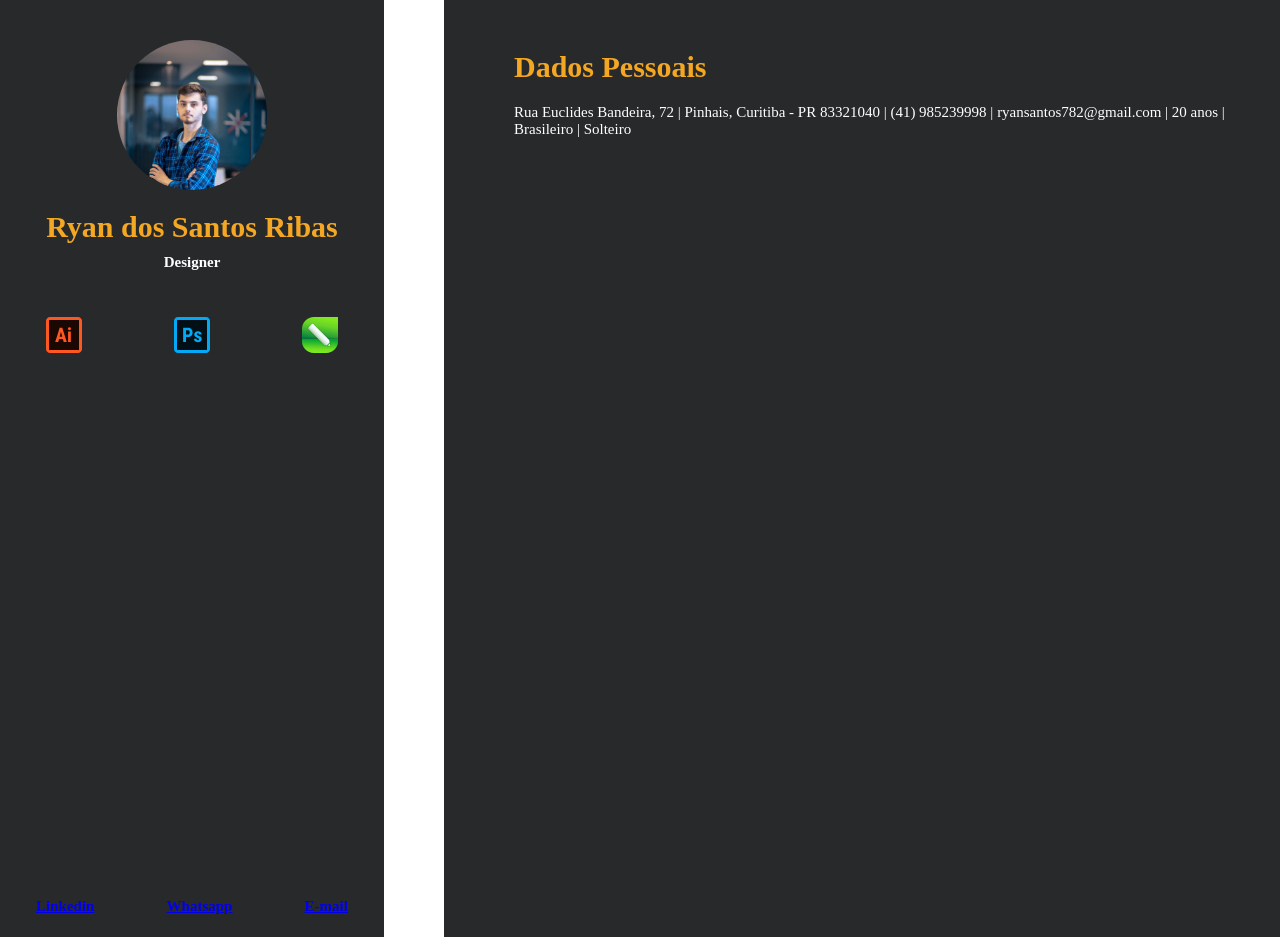
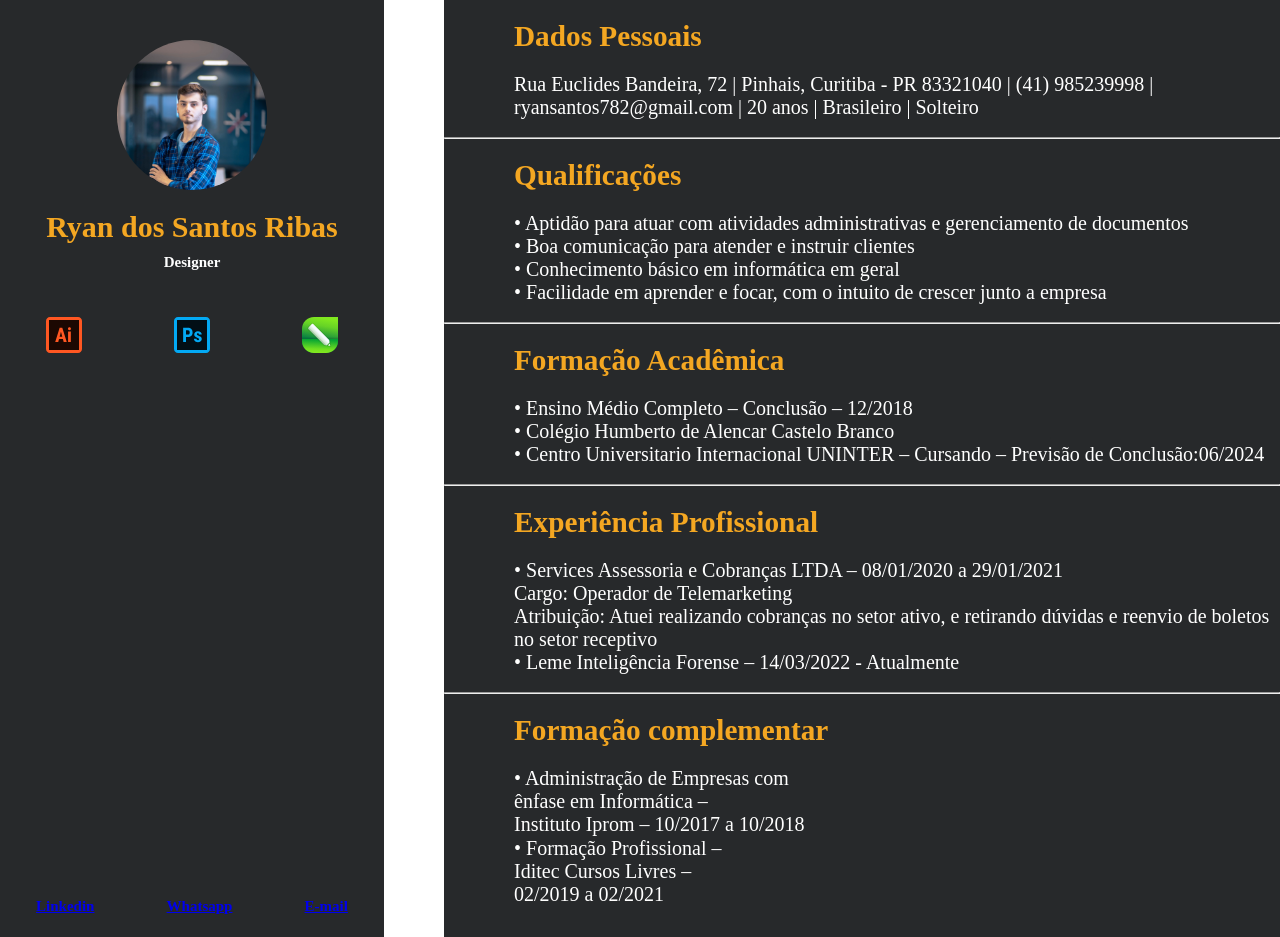
Before and after one commit to RyanSantos2022/Projeto-HTML-CSS, a plain HTML site: page index.html in a window 1280 px wide. Drawn offline with Linux system fonts and the light colour scheme.

Commit message:
feat(PROJETO-001): Curriculo quase pronto

```diff
--- a/index.html
+++ b/index.html
@@ -40,9 +40,60 @@
             </div>
             <div class="section">
                 <section>
-                    <section class="dadospessoais">
-                        <h1 id="dados">Dados Pessoais</h1>
-                        <p id="informações">Rua Euclides Bandeira, 72 | Pinhais, Curitiba - PR 83321040 | (41) 985239998 | ryansantos782@gmail.com | 20 anos | Brasileiro | Solteiro </p>
+                    <section class="titulos">
+                        <h1>Dados Pessoais</h1>
+                            <p id="conteudo">Rua Euclides Bandeira, 72 | Pinhais, Curitiba - PR 83321040 | (41) 985239998 | ryansantos782@gmail.com | 20 anos | Brasileiro | Solteiro </p>
+                    </section>
+                    <br>
+                        <hr>
+                    <section class="titulos">
+                        <h1>Qualificações</h1>
+                            <p id="conteudo">
+                                • Aptidão para atuar com atividades administrativas e gerenciamento de documentos<br>
+                                • Boa comunicação para atender e instruir clientes<br>
+                                • Conhecimento básico em informática em geral<br>
+                                • Facilidade em aprender e focar, com o intuito de crescer junto a empresa<br>
+                            </p>
+                    </section>
+                    <br>
+                    <hr>
+
+                    <section class="titulos">
+                        <h1>Formação Acadêmica</h1>
+                            <p id="conteudo">
+                                    • Ensino Médio Completo – Conclusão – 12/2018<br>
+                                    • Colégio Humberto de Alencar Castelo Branco<br>
+                                    • Centro Universitario Internacional UNINTER –  Cursando – Previsão de Conclusão:06/2024<br>
+                            </p>
+                    </section>
+                    <br>
+                    <hr>
+
+                    <section class="titulos">
+                        <h1>Experiência Profissional</h1>
+                            <p id="conteudo">
+                                • Services Assessoria e Cobranças LTDA – 08/01/2020 a 29/01/2021<br>
+                                Cargo: Operador de Telemarketing<br>
+                                Atribuição: Atuei realizando cobranças no setor ativo, e retirando dúvidas e reenvio de boletos no setor receptivo<br>
+                                • Leme Inteligência Forense – 14/03/2022 - Atualmente<br>
+                            </p>
+                    </section>
+                    <br>
+                    <hr>
+
+                    <section class="titulos">
+                        <div class="coluna">
+                        <h1>Formação complementar</h1>
+                            <p id="conteudo">
+                                • Administração de Empresas com<br> ênfase em Informática – <br>Instituto Iprom – 10/2017 a 10/2018
+                            </p>
+                        </div>
+
+                        <div class="coluna2">
+                            <p id="conteudo2">
+                                • Formação Profissional – <br>Iditec Cursos Livres – <br>02/2019 a 02/2021
+                            </p>
+                        </div>
                     </section>
                 </section>
             </div>
--- a/styles.css
+++ b/styles.css
@@ -86,32 +86,43 @@ margin: 40px;
 
 }
 
-.dados{
-    text-align: center;
-    font-family:'Franklin Gothic Medium', 'Arial Narrow', Arial, sans-serif
-    margin-top: 40px;
-}
 
-.dadospessoais{
-    margin-left: 70px;
-
-}
 
 #email{
     margin-top: 5px;
 }
 
 
-#dados{
+
+#conteudo{
+    color: white;
+    margin-top: 20px;
     font-family: 'Times New Roman', Times, serif;
-    font-size: 30px;
-    margin-top: 50px;
+    font-size: 20px;
+}
+
+.titulos{
+    margin-left: 70px;
+    margin-top: 20px;
+    font-size: 25px;
+    font-family: 'Times New Roman', Times, serif;
+}
+
+.coluna{
+    display: inline-block;
+}
+
+#coluna2{
+color: white;
+font-family: 'Times New Roman', Times, serif;
+font-size: 20px;
+
+
 
 }
 
-#informações{
+#conteudo2{
     color: white;
-    margin-top: 20px;
     font-family: 'Times New Roman', Times, serif;
-    font-size: 15px;
+    font-size: 20px;
 }
```
